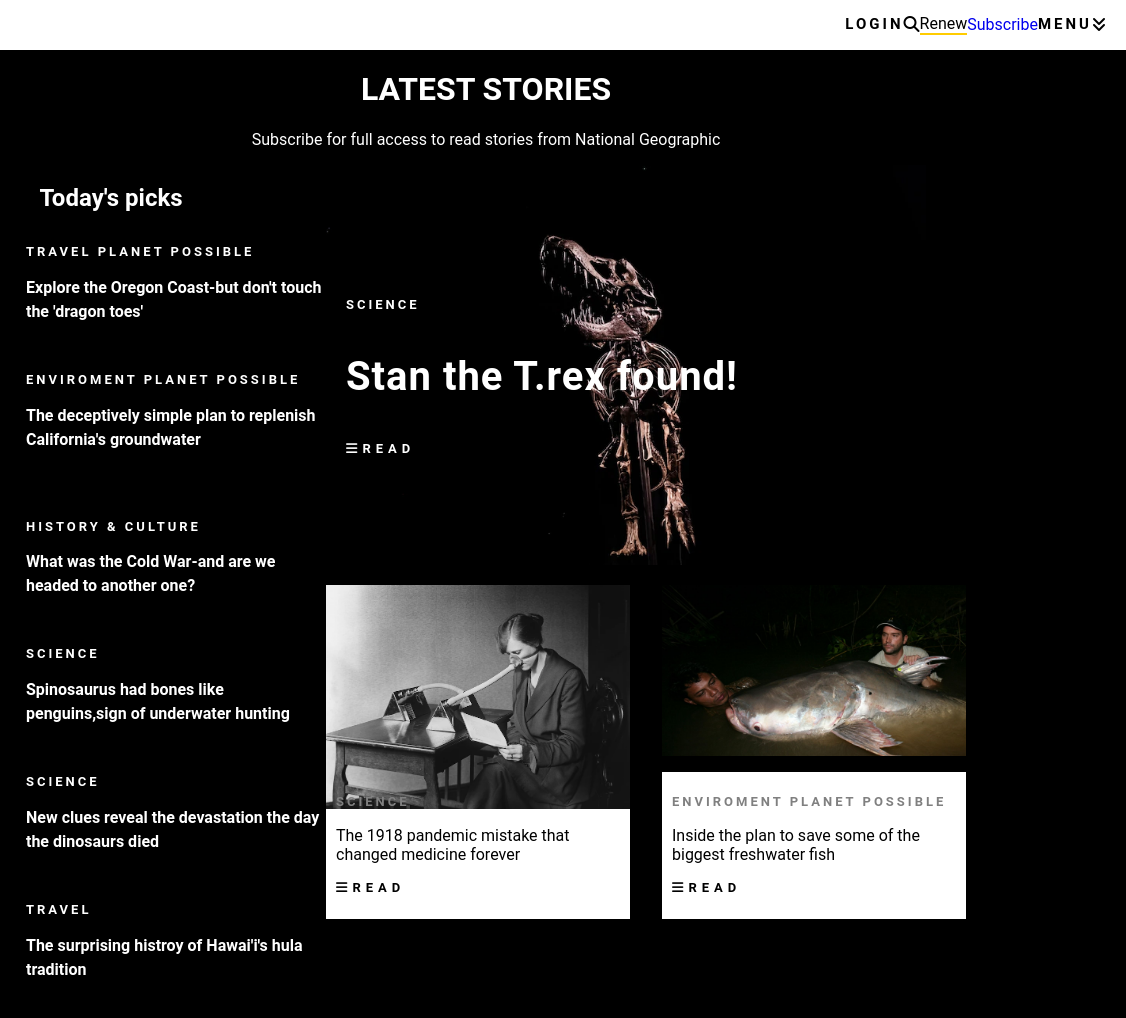
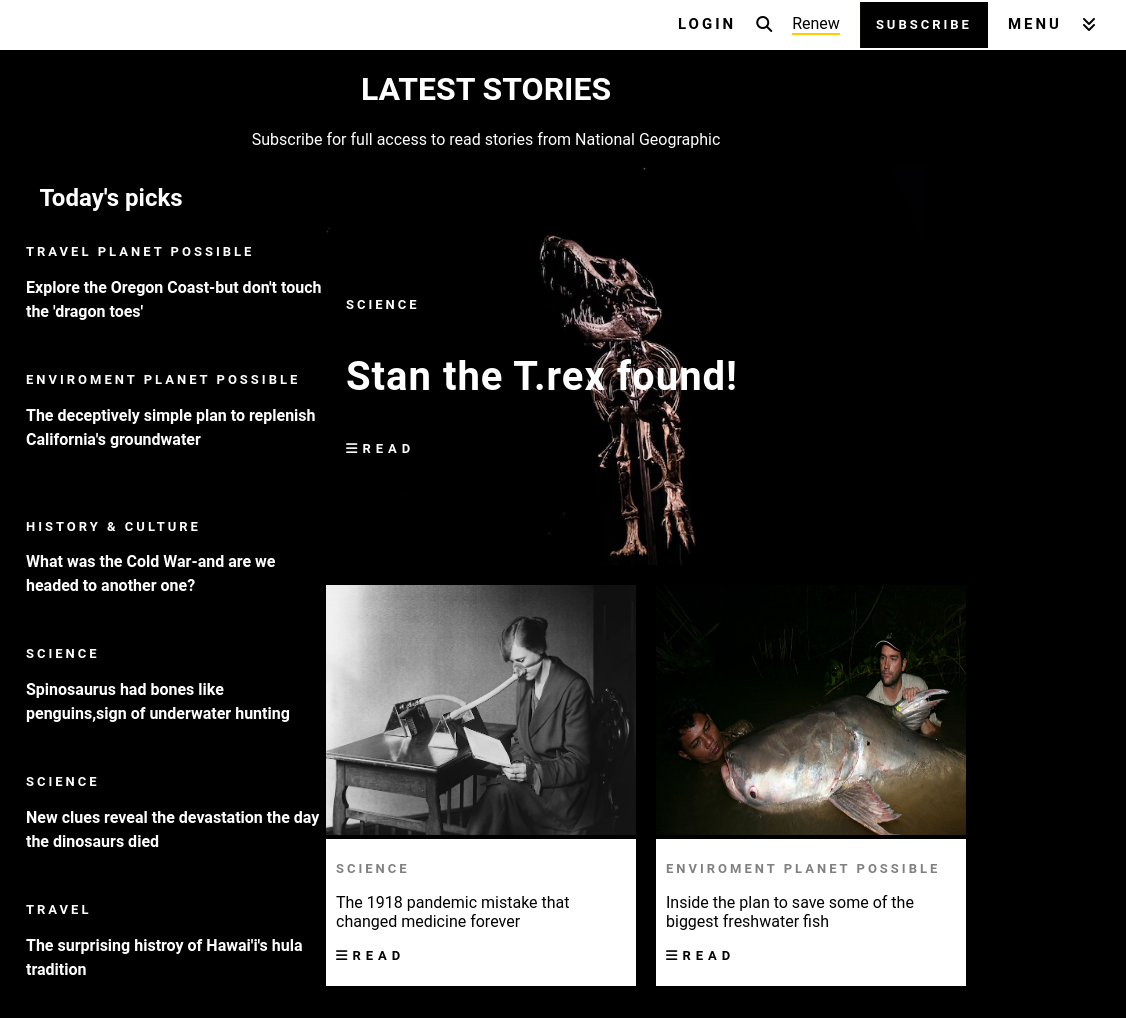
Before and after one commit to MichaelCostanzaJr/NatGeoPage, a plain HTML site: page Index.html in a window 1280 px wide. Shown: the full height of the page, 154-1280 px from the left. Drawn offline with Linux system fonts and the light colour scheme.

Commit message:
V6_Desktop_Version

```diff
--- a/Index.html
+++ b/Index.html
@@ -23,7 +23,7 @@
             <a class="link-login"href="#"> Login</a>
             <a class="link-search" href="#"><i class="fas fa-search"></i></a>
             <a class="link-renew" href="#">Renew</a>
-            <a class="link-sub" href="#">Subscribe</a>
+            <a class="link-subs" href="#">Subscribe</a>
             <a class="link-menu" href="#">Menu</a>
             <a class="link-arrows" href="#"><i class="fas fa-angle-double-down"></i></a>
         </div>
--- a/style/main.css
+++ b/style/main.css
@@ -60,6 +60,7 @@ p.read-btn{
     height: 50px;
     background-color: white;
 
+
 }
 
 .menu{
@@ -67,6 +68,10 @@ p.read-btn{
     flex-basis: 250px;
     justify-content: space-between;
     align-items: center;
+}
+.menu a{
+    margin-left: 10px;
+    margin-right: 10px;
 }
 .ng-logo,.link-search,.link-renew,.link-menu{
     display: none;
@@ -95,8 +100,8 @@ p.read-btn{
 .link-subs{
     background-size: 200% 100%;
     background-position: 100%;
-    background-image: linear-gradient(to left, black 50%, var(--primary)50%);
-    transition: background-position .2s ease-out, color .2s ease-in-out;
+    background-image: linear-gradient(to left, black 50%, var(--primary) 50%);
+    transition: background-position .2s ease-out, var(--primary) .2s ease-in-out;
     color: white;
     padding: 1rem;
 }
@@ -220,7 +225,7 @@ h1{
 .secondary-news-text{
     background-color: white;
     padding: 10px;
-    margin-top: -5px;
+
 }
 
 .secondary-news-text h3{
@@ -240,15 +245,18 @@ h1{
         width: 40rem;
     }
     .secondary-news{
-        width:calc(50% - 1rem);
+        width:310px;
         height: 25rem;
+        position: relative;
     }
     .main-news{
         width: 100%;
     }
-    .secondary-news-img{
+    .secondary-news img{
         width: 100%;
-        height: 12rem;
+        height: 250px;
+
+
     }
 }
 
```
